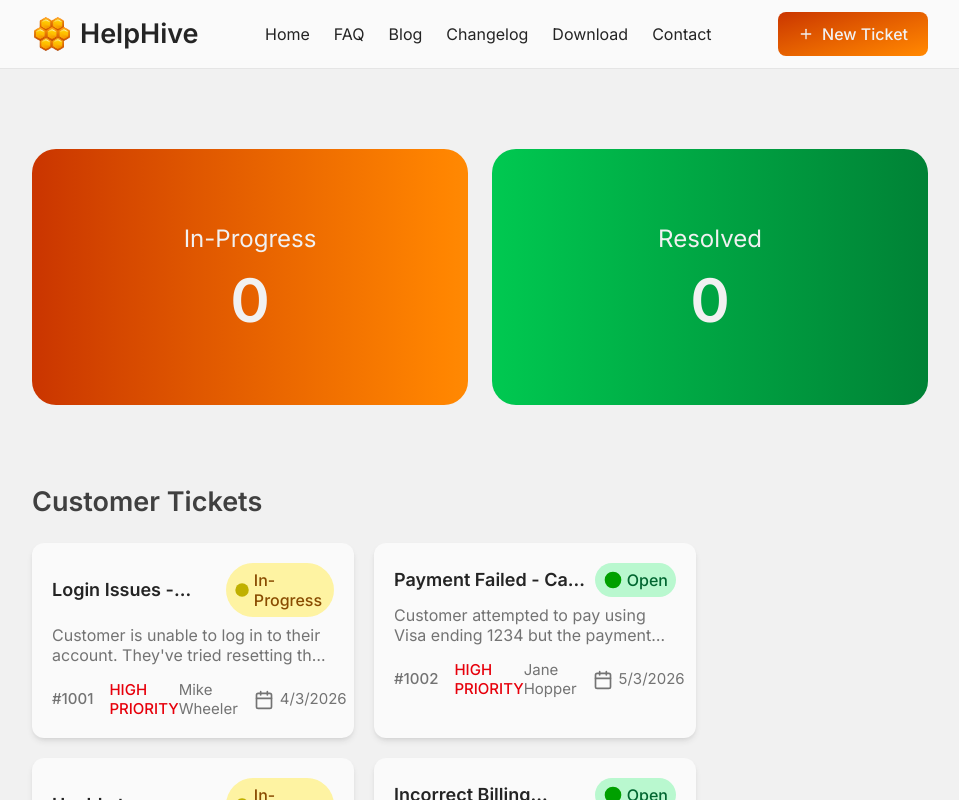
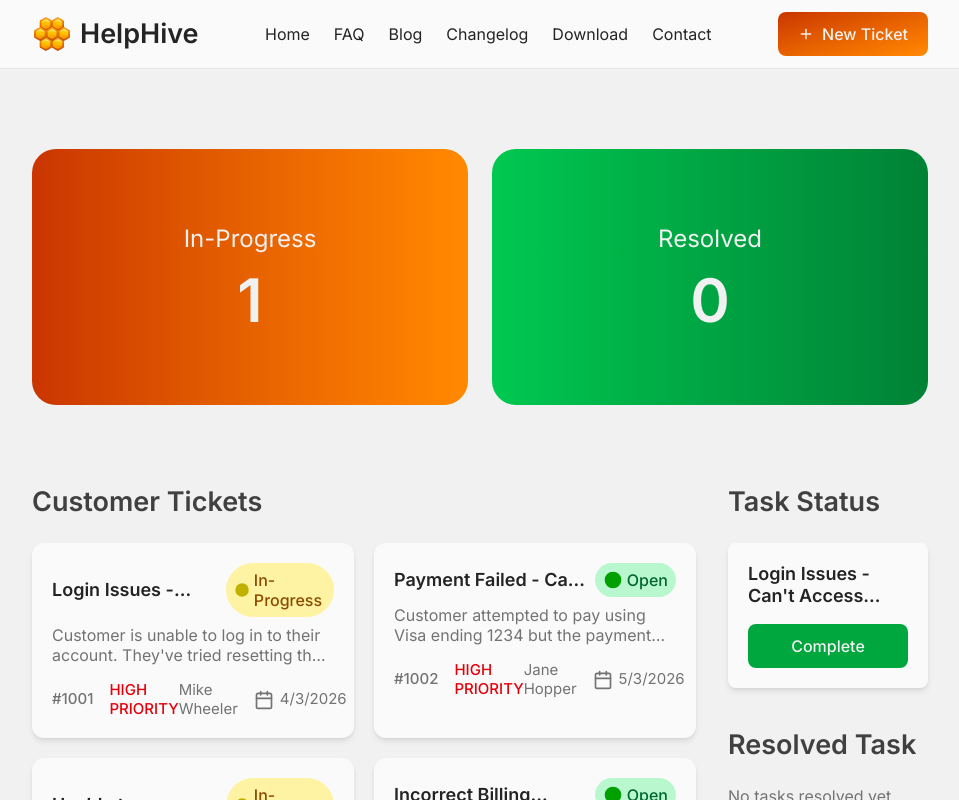
Before and after one commit to riahmad-swe/helphive, a React (Vite) app: page / in a window 1280 px wide. Both pictures are taken after a click on the element 353 px from the left and 640 px from the top of the page. Shown: the top 800 px of the page, without its empty margins (160-1119 px from the left). Built offline with nearby package versions, Linux system fonts and the light colour scheme.

Commit message:
create task-status and resolved-task section

```diff
--- a/src/components/Home.jsx
+++ b/src/components/Home.jsx
@@ -1,6 +1,9 @@
 import { Suspense } from "react";
 import { CustomerTickets } from "./home/CustomerTickets";
 import { Overview } from "./home/Overview";
+import { useState } from "react";
+import { TaskStatus } from "./home/TaskStatus";
+import { ResolvedTask } from "./home/ResolvedTasks";
 
 const fetchTickets = async () => {
 	const res = await fetch("/tickets.json");
@@ -11,13 +14,40 @@ const fetchTickets = async () => {
 const ticketsPromise = fetchTickets();
 
 export const Home = () => {
+	const [inProgressCount, setInProgressCount] = useState(0);
+	const [resolvedCount, setResolvedCount] = useState(0);
+	const [inProgressTasks, setInProgressTasks] = useState([]);
+	const [resolvedTasks, setResolvedTasks] = useState([]);
+
 	return (
 		<main className="px-48 py-20 space-y-20">
-			<Overview />
+			<Overview
+				inProgressCount={inProgressCount}
+				resolvedCount={resolvedCount}
+			/>
 			<div className="grid grid-cols-4 gap-8">
 				<Suspense>
-					<CustomerTickets ticketsPromise={ticketsPromise} />
+					<CustomerTickets
+						ticketsPromise={ticketsPromise}
+						inProgressCount={inProgressCount}
+						setInProgressCount={setInProgressCount}
+						inProgressTasks={inProgressTasks}
+						setInProgressTasks={setInProgressTasks}
+					/>
 				</Suspense>
+				<div className="space-y-10">
+					<TaskStatus
+						inProgressCount={inProgressCount}
+						setInProgressCount={setInProgressCount}
+						resolvedCount={resolvedCount}
+						setResolvedCount={setResolvedCount}
+						inProgressTasks={inProgressTasks}
+						setInProgressTasks={setInProgressTasks}
+						resolvedTasks={resolvedTasks}
+						setResolvedTasks={setResolvedTasks}
+					/>
+					<ResolvedTask resolvedTasks={resolvedTasks} />
+				</div>
 			</div>
 		</main>
 	);
--- a/src/components/home/CustomerTickets.jsx
+++ b/src/components/home/CustomerTickets.jsx
@@ -1,7 +1,13 @@
 import { use } from "react";
 import { TicketCard } from "../shared/TicketCard";
 
-export const CustomerTickets = ({ ticketsPromise }) => {
+export const CustomerTickets = ({
+	ticketsPromise,
+	inProgressCount,
+	setInProgressCount,
+	inProgressTasks,
+	setInProgressTasks,
+}) => {
 	const tickets = use(ticketsPromise);
 
 	return (
@@ -16,6 +22,10 @@ export const CustomerTickets = ({ ticketsPromise }) => {
 					<TicketCard
 						key={ticket.id}
 						ticket={ticket}
+						inProgressCount={inProgressCount}
+						setInProgressCount={setInProgressCount}
+						inProgressTasks={inProgressTasks}
+						setInProgressTasks={setInProgressTasks}
 					/>
 				))}
 			</div>
--- a/src/components/home/Overview.jsx
+++ b/src/components/home/Overview.jsx
@@ -1,13 +1,17 @@
-export const Overview = () => {
+export const Overview = ({ inProgressCount, resolvedCount }) => {
 	return (
 		<div className="flex gap-6 text-light">
 			<div className="w-full h-64 flex flex-col items-center justify-center gap-y-4 bg-linear-to-r from-orange-700 to-orange-400 rounded-3xl hover:scale-105 transition-transform duration-500">
 				<h3 className="text-2xl">In-Progress</h3>
-				<h1 className="text-6xl font-semibold leading-none!">0</h1>
+				<h1 className="text-6xl font-semibold leading-none!">
+					{inProgressCount}
+				</h1>
 			</div>
 			<div className="w-full h-64 flex flex-col items-center justify-center gap-y-4 bg-linear-to-r from-green-500 to-green-700 rounded-3xl hover:scale-105 transition-transform duration-500">
 				<h3 className="text-2xl">Resolved</h3>
-				<h1 className="text-6xl font-semibold leading-none!">0</h1>
+				<h1 className="text-6xl font-semibold leading-none!">
+					{resolvedCount}
+				</h1>
 			</div>
 		</div>
 	);
--- /dev/null
+++ b/src/components/home/ResolvedTasks.jsx
@@ -0,0 +1,23 @@
+import { ResolvedTaskCard } from "../shared/ResolvedTaskCard";
+
+export const ResolvedTask = ({ resolvedTasks }) => {
+	return (
+		<section>
+			{/* Header */}
+			<h3 className="text-[27px] font-semibold text-neutral-700 mb-6">Resolved Task</h3>
+			{resolvedTasks.length > 0 ? (
+				// Tasks List
+				<div className="flex flex-col gap-y-5">
+					{resolvedTasks.map((task) => (
+						<ResolvedTaskCard
+							key={task.id}
+							task={task}
+						/>
+					))}
+				</div>
+			) : (
+				<p className="text-neutral-500">No tasks resolved yet.</p>
+			)}
+		</section>
+	);
+};
--- /dev/null
+++ b/src/components/home/TaskStatus.jsx
@@ -0,0 +1,39 @@
+import { InProgressTaskCard } from "../shared/InProgressTaskCard";
+
+export const TaskStatus = ({
+	inProgressCount,
+	setInProgressCount,
+	resolvedCount,
+	setResolvedCount,
+	inProgressTasks,
+	setInProgressTasks,
+	resolvedTasks,
+	setResolvedTasks,
+}) => {
+	return (
+		<section>
+			{/* Header */}
+			<h3 className="text-[27px] font-semibold text-neutral-700 mb-6">Task Status</h3>
+			{inProgressTasks.length > 0 ? (
+				// Tasks List
+				<div className="flex flex-col gap-y-5">
+					{inProgressTasks.map((task) => (
+						<InProgressTaskCard
+							task={task}
+							inProgressCount={inProgressCount}
+							setInProgressCount={setInProgressCount}
+							resolvedCount={resolvedCount}
+							setResolvedCount={setResolvedCount}
+							inProgressTasks={inProgressTasks}
+							setInProgressTasks={setInProgressTasks}
+							resolvedTasks={resolvedTasks}
+							setResolvedTasks={setResolvedTasks}
+						/>
+					))}
+				</div>
+			) : (
+				<p className="text-neutral-500">Click on a ticket to add it to Task Status.</p>
+			)}
+		</section>
+	);
+};
--- /dev/null
+++ b/src/components/shared/InProgressTaskCard.jsx
@@ -0,0 +1,33 @@
+export const InProgressTaskCard = ({
+	task,
+	inProgressCount,
+	setInProgressCount,
+	resolvedCount,
+	setResolvedCount,
+	inProgressTasks,
+	setInProgressTasks,
+	resolvedTasks,
+	setResolvedTasks,
+}) => {
+	return (
+		<div className="p-5 bg-neutral-50 shadow-md shadow-dark/10 rounded-lg">
+			{/* Title */}
+			<h6 className="text-lg font-semibold line-clamp-2 mb-4">{task.title}</h6>
+			{/* Complete Button */}
+			<button
+				className="w-full py-2.5 text-light font-medium bg-green-600 rounded-lg hover:bg-green-700 active:scale-[97.5%] transition-all duration-300"
+				onClick={() => {
+					setInProgressCount(inProgressCount - 1);
+					setResolvedCount(resolvedCount + 1);
+					setInProgressTasks(
+						inProgressTasks.filter((ipTask) => ipTask.id !== task.id),
+					);
+					setResolvedTasks([...resolvedTasks, task]);
+					alert("Task status updated to Resolved");
+				}}
+			>
+				Complete
+			</button>
+		</div>
+	);
+};
--- /dev/null
+++ b/src/components/shared/ResolvedTaskCard.jsx
@@ -0,0 +1,8 @@
+export const ResolvedTaskCard = ({ task }) => {
+	return (
+		<div className="p-5 bg-green-100 shadow-md shadow-dark/10 rounded-lg">
+			{/* Title */}
+			<h6 className="text-lg font-semibold line-clamp-2">{task.title}</h6>
+		</div>
+	);
+};
--- a/src/components/shared/TicketCard.jsx
+++ b/src/components/shared/TicketCard.jsx
@@ -1,7 +1,13 @@
 import { CalendarIcon } from "lucide-react";
 import { CircleIcon } from "lucide-react";
 
-export const TicketCard = ({ ticket }) => {
+export const TicketCard = ({
+	ticket,
+	inProgressCount,
+	setInProgressCount,
+	inProgressTasks,
+	setInProgressTasks,
+}) => {
 	const priorityColor =
 		ticket.priority === "LOW"
 			? "text-green-600"
@@ -12,7 +18,18 @@ export const TicketCard = ({ ticket }) => {
 					: "";
 
 	return (
-		<div className="p-5 bg-neutral-50 shadow-md shadow-dark/10 rounded-xl text-neutral-500 hover:shadow-lg hover:shadow-dark/15 active:shadow-md transition-shadow duration-300 cursor-pointer">
+		<div
+			className="p-5 bg-neutral-50 shadow-md shadow-dark/10 rounded-xl text-neutral-500 hover:shadow-lg hover:shadow-dark/15 active:shadow-md transition-shadow duration-300 cursor-pointer"
+			onClick={() => {
+				if (!inProgressTasks.includes(ticket)) {
+					setInProgressCount(inProgressCount + 1);
+					setInProgressTasks([...inProgressTasks, ticket]);
+					alert("Task status updated to In-Progress");
+				} else {
+					alert("Task is already marked as In-Progress");
+				}
+			}}
+		>
 			<div className="flex items-center justify-between gap-x-1 mb-2">
 				{/* Title */}
 				<h6 className="text-lg font-semibold text-dark line-clamp-1">
```
